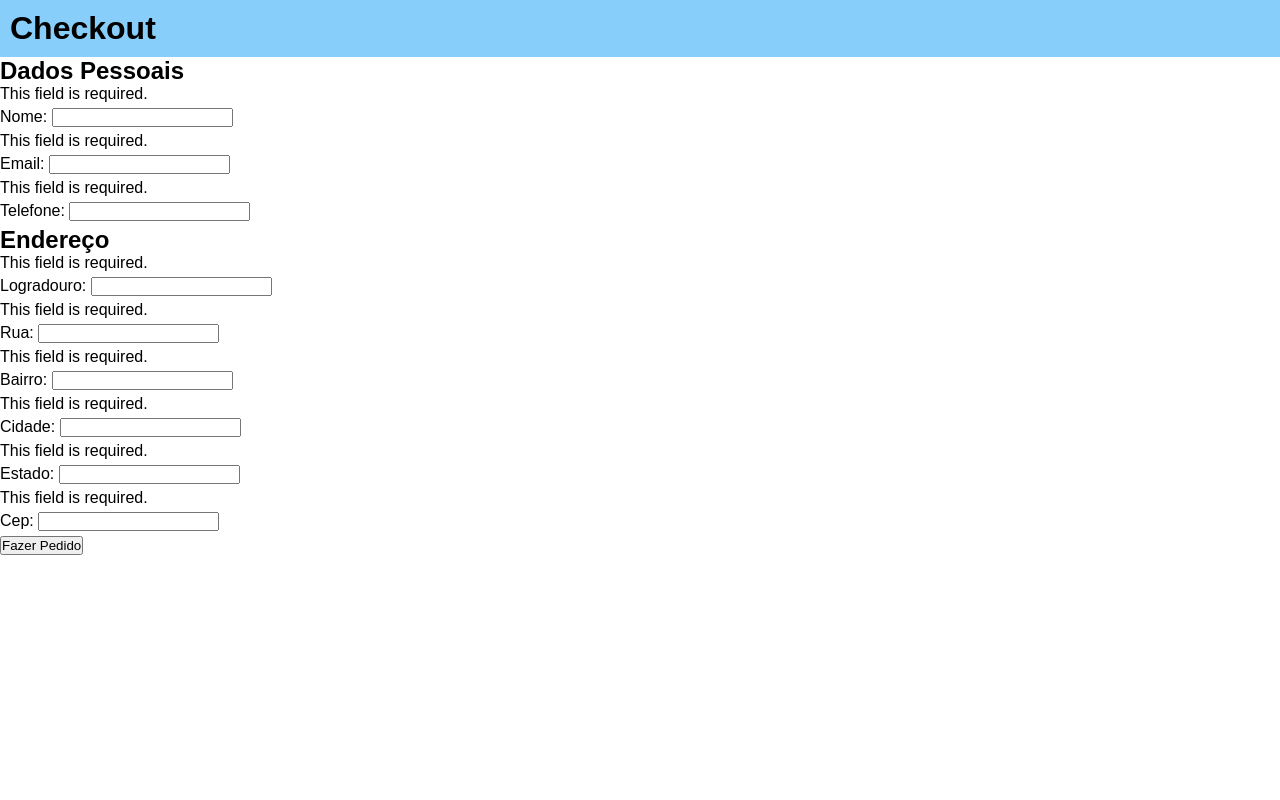
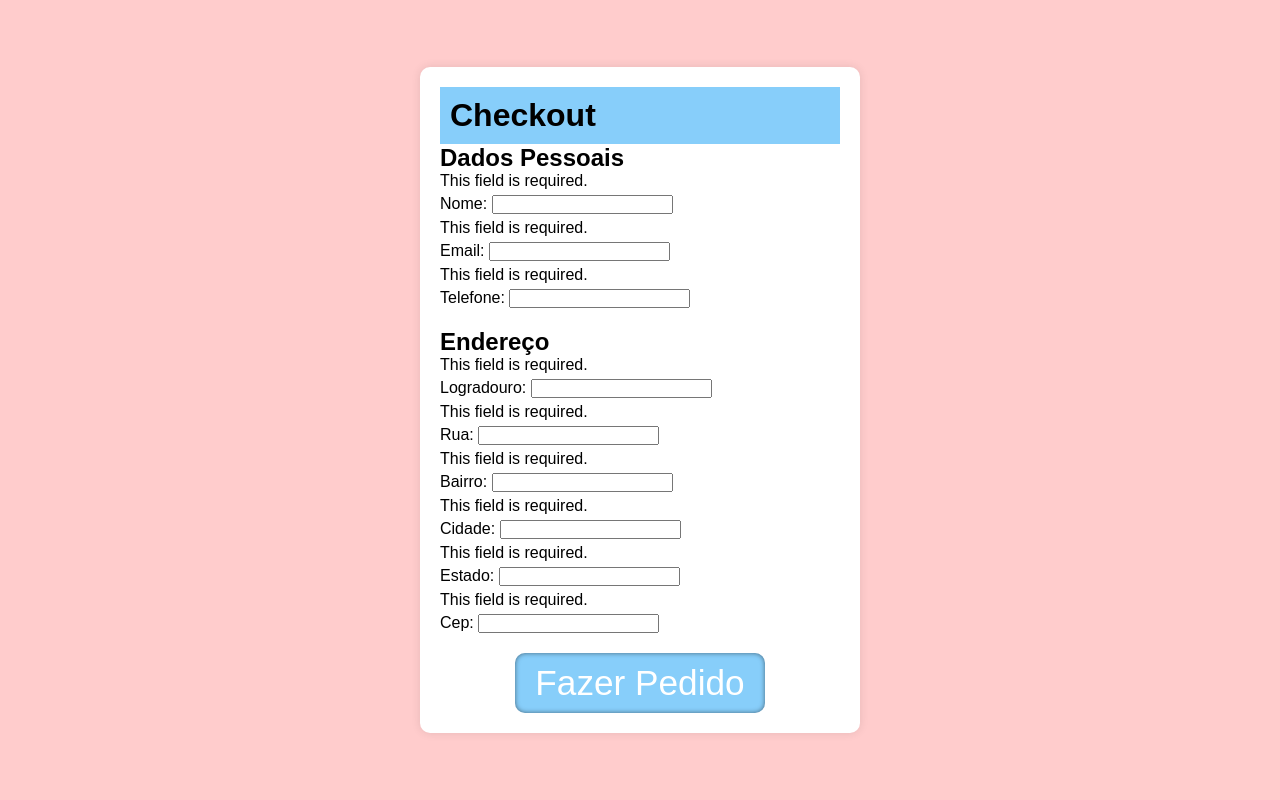
Before and after one commit to MariliaMJ/cupcakestore, a Django app: page /order/ in a window 1280 px wide. Run offline with Django 4.2, Linux system fonts and the light colour scheme.

Commit message:
"[improve]: Checkout layout, admin info"

```diff
--- a/app/models.py
+++ b/app/models.py
@@ -35,7 +35,7 @@ class Endereco(models.Model):
 class Usuario(models.Model):
     id = models.UUIDField(primary_key=True, default=uuid.uuid4, editable=False)
     nome = models.CharField(max_length=100)
-    email = models.EmailField(unique=True)
+    email = models.EmailField()
     telefone = models.CharField(max_length=20)
     username = models.CharField(max_length=30)
 
@@ -55,25 +55,38 @@ class StatusPedido(Enum):
 
 
 class ItemPedido(models.Model):
-    produto = models.ForeignKey(Cupcake, on_delete=models.CASCADE)
+    cupcake = models.ForeignKey(Cupcake, on_delete=models.CASCADE)
     quantidade = models.PositiveIntegerField()
-    # Outros campos relevantes para os itens
-    pedido = models.ForeignKey('Pedido', on_delete=models.CASCADE)
+    valor = models.DecimalField(null=False, decimal_places=2, max_digits=10)
+    valor_total = models.DecimalField(null=False, decimal_places=2, max_digits=10)
+    pedido = models.ForeignKey('Pedido', on_delete=models.CASCADE, related_name="itens")
 
     def __str__(self):
-        return f"{self.cupcake} ({self.quantidade})"
+        return f"{self.cupcake.nome} ({self.quantidade})"
 
 
 class Pedido(models.Model):
     numero_pedido = models.UUIDField(primary_key=True, default=uuid.uuid4, editable=False)
     usuario = models.ForeignKey(Usuario, on_delete=models.CASCADE)
     data = models.DateTimeField(default=timezone.now)
-    itens = models.ManyToManyField(ItemPedido, related_name='pedidos')
     status = models.CharField(
         max_length=20,
         choices=[(status.name, status.value) for status in StatusPedido],
         default=StatusPedido.PENDENTE.value
     )
 
+    def itens_pedido(self):
+        item_descriptions = []
+        for item in self.itens.all():
+            description = f"{item.quantidade}x {item.cupcake.nome}"
+            item_descriptions.append(description)
+        return ", ".join(item_descriptions)
+    itens_pedido.short_description = "Itens do Pedido"
+
+    def endereco_usuario(self):
+        return f"{self.usuario.endereco.logradouro} {self.usuario.endereco} cep: {self.usuario.endereco.cep} bairro:"
+
+    endereco_usuario.short_description = "Endereço do Usuário"
+
     def __str__(self):
-        return str(self.numero_pedido)
+        return f"Pedido {self.numero_pedido} de {self.usuario}"
--- a/app/static/css/style.css
+++ b/app/static/css/style.css
@@ -201,3 +201,55 @@ h3 {
 p {
     margin: 5px 0;
 }
+
+.confirmation-message {
+    background-color: #FFC0CB; /* Rosa claro */
+    border: 1px solid #FF69B4; /* Borda rosa mais escura */
+    border-radius: 10px; /* Borda arredondada */
+    padding: 20px; /* Espaçamento interno */
+    text-align: center;
+}
+
+.return-button {
+    text-align: center;
+}
+
+.checkout-bg {
+    display: flex;
+    justify-content: center;
+    align-items: center;
+    height: 100vh;
+    background-color: #ffcccc; /* Fundo branco para o restante da página */
+}
+
+.checkout-box {
+    background-color: #fff;
+    border-radius: 10px; /* Borda arredondada */
+    padding: 20px;
+    box-shadow: 0 0 10px rgba(0, 0, 0, 0.1); /* Sombra suave */
+    max-width: 400px;
+    width: 100%;
+    text-align: center;
+}
+
+.finish-button {
+    background-color: #87CEFA;
+    color: white;
+    padding: 10px 20px;
+    border: none;
+    cursor: pointer;
+    border-radius: 10px;
+    font-size: 2.2em;
+    box-shadow: inset 0 0 5px rgba(0, 0, 0, 0.5);
+}
+
+.form__group {
+    margin-bottom: 20px;
+    text-align: left;
+}
+
+
+ul {
+    list-style: none;
+    padding: 0;
+}
--- a/app/templates/checkout.html
+++ b/app/templates/checkout.html
@@ -9,7 +9,8 @@
     <title>Checkout</title>
 </head>
 <body>
-    <div class="iphone">
+    <div class="checkout-bg">
+        <div class="checkout-box">
             <header class="header">
                 <h1>Checkout</h1>
             </header>
@@ -36,5 +37,6 @@
                 </div>
             </form>
         </div>
+    </div>
 </body>
 </html>
--- a/app/views.py
+++ b/app/views.py
@@ -74,10 +74,8 @@ def get_customers_data(request):
 
 def checkout(request):
     cart = request.session.get("cart", {})
-    logging.debug(f"checkout cart from session {cart}")
 
     if "cliente_id" not in request.session:
-        logging.debug(f"getting client from session")
         endereco_form = AddressForm(request.POST, prefix="endereco")
         usuario_form = UserForm(request.POST, prefix="usuario")
 
@@ -86,8 +84,6 @@ def checkout(request):
         and endereco_form.is_valid()
         and usuario_form.is_valid()
     ):
-
-
         with transaction.atomic():
             endereco = endereco_form.save()
             usuario = usuario_form.save(commit=False)
@@ -98,17 +94,19 @@ def checkout(request):
             pedido = Pedido()
             pedido.usuario = cliente
             pedido.save()
+
             for cupcake_id, quantity in cart.items():
                 cupcake = Cupcake.objects.get(pk=cupcake_id)
-                item = ItemPedido(produto=cupcake, pedido=pedido, quantidade=quantity)
+                valor = cupcake.preco
+                valor_total = cupcake.preco * quantity
+                item = ItemPedido(cupcake=cupcake, pedido=pedido, quantidade=quantity, valor=valor, valor_total=valor_total)
                 item.save()
 
             request.session["cart"] = {}
         transaction.commit()
-        return render(request, "list.html")
+
+        return render(request, "confirmation.html")
     else:
-        # TODO fix this for form validation
-        logging.debug(f"forms not valid")
         return render(
             request,
             "checkout.html",
@@ -119,10 +117,12 @@ def checkout(request):
 def order(request):
     return render(request, "order.html")
 
+def _get_usuario(usuarioForm: Usuario) -> Usuario:
+    try:
+        usuario = Usuario.objects.get(email=usuarioForm.email)
 
-def _get_usuario(usuarioForm: Usuario) -> Usuario:
-    usuario = Usuario.objects.get(email=usuarioForm.email)
-    breakpoint()
-    if not usuario:
+        if not usuario:
+            return usuarioForm
+        return usuario
+    except:
         return usuarioForm
-    return usuario
--- a/cupcakestore/urls.py
+++ b/cupcakestore/urls.py
@@ -27,5 +27,4 @@ urlpatterns = [
     path("cart/", views.view_cart, name="view-cart"),
     path("checkout/", views.checkout, name="checkout"),
     path("order/", views.checkout, name="checkout"),
-
 ]
```
Also changed, not shown: app/admin.py (+14 -2 lines), app/templates/confirmation.html (added, +11 -0 lines), app/migrations/0011_rename_produto_itempedido_cupcake.py (added), app/migrations/0012_alter_usuario_email.py (added), app/migrations/0013_remove_pedido_itens_itempedido_valor_and_more.py (added). Lines whose indentation alone changed are shown as unchanged.
